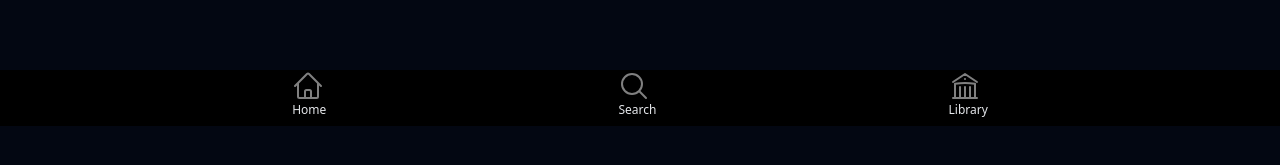
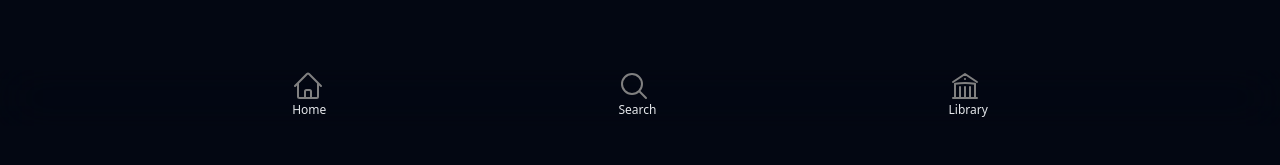
Before and after one commit to BotAngus/late-night-true-crime-podcast, a plain HTML site: page index.html in a window 1280 px wide. Shown: the part 609-774 px from the top of the page. Drawn offline with Linux system fonts and the light colour scheme.

Commit message:
fixed title

```diff
--- a/index.html
+++ b/index.html
@@ -5,7 +5,7 @@
     <meta charset="UTF-8">
     <meta http-equiv="X-UA-Compatible" content="IE=edge">
     <meta name="viewport" content="width=device-width, initial-scale=1.0">
-    <title>Document</title>
+    <title>Late Night True Crime</title>
     <link rel="stylesheet" href="assets/css/tailwind.css">
 </head>
 
@@ -49,7 +49,7 @@
         </div>
     </div>
     <div class="h-20"></div>
-    <div class="sticky bottom-0 w-full bg-black h-14 flex flex-col">
+    <div class="sticky bottom-0 w-full bg-transparent h-14 flex flex-col backdrop-blur-xl">
         <div class="flex justify-evenly">
             <div><img src="assets/svg/home.svg" alt="home" class="w-8">
                 <p class="text-gray-200 text-xs text-center">Home</p>
```
Also changed, not shown: assets/css/tailwind.css.
